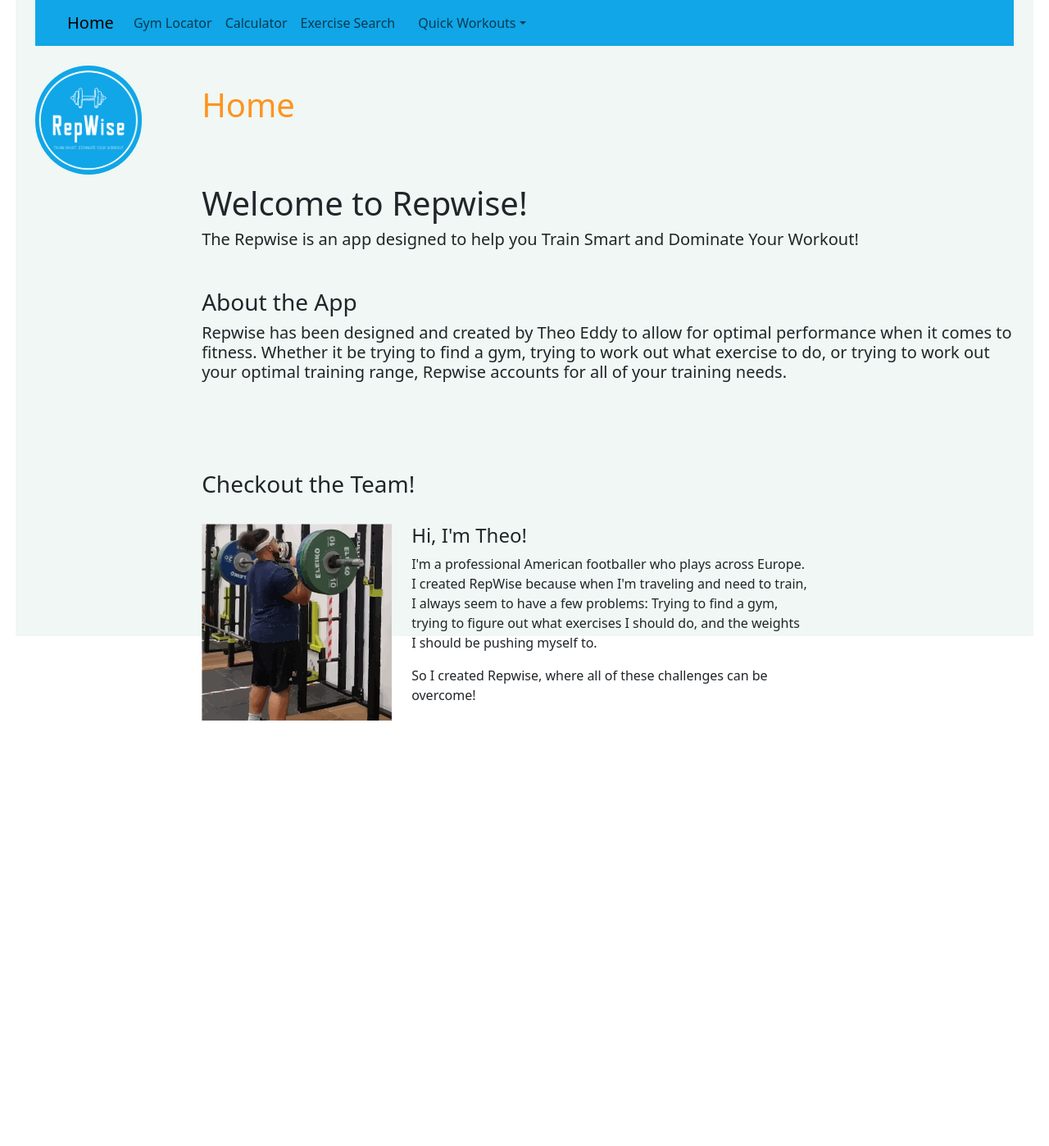
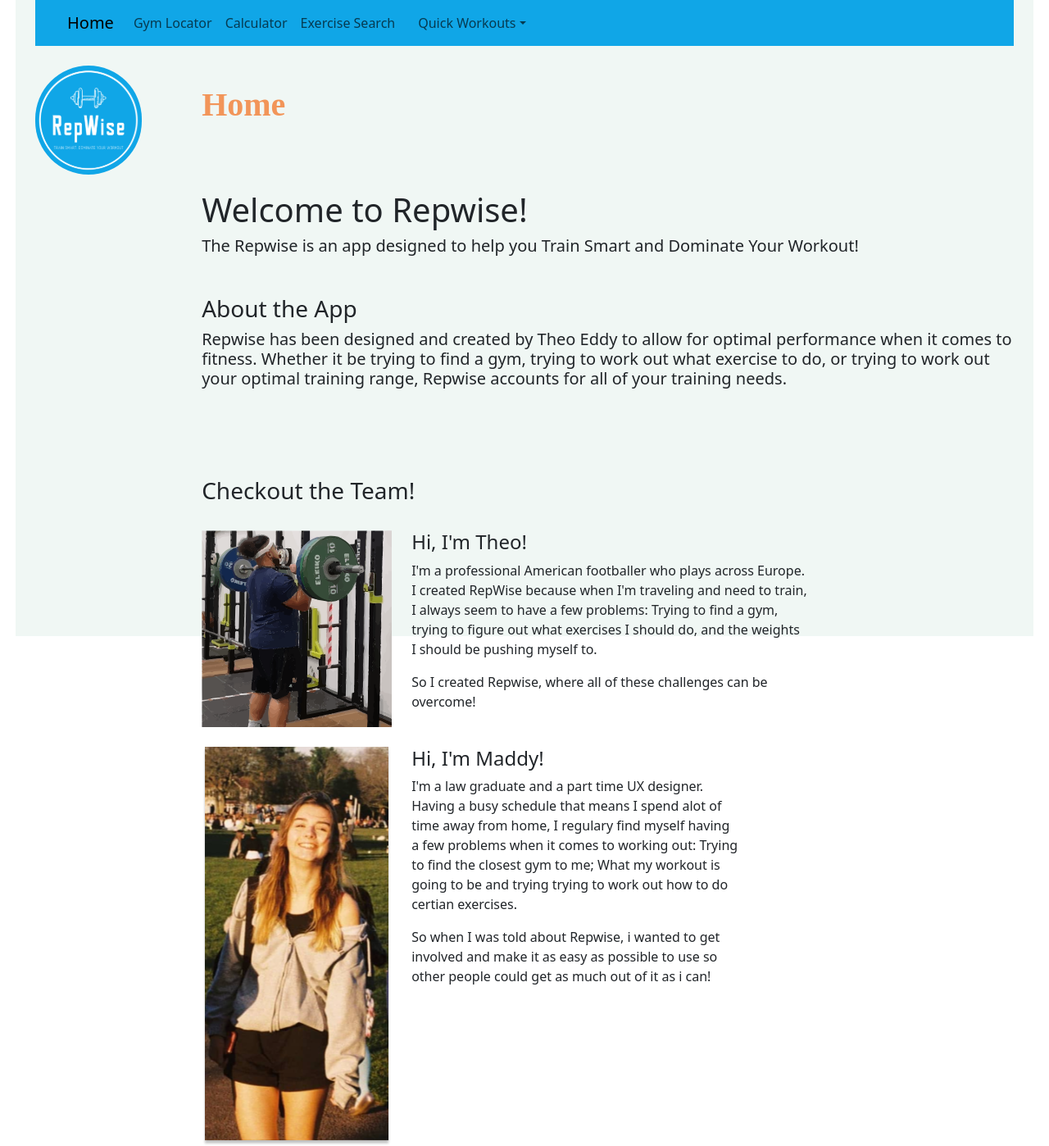
Before and after one commit to Theojeddy/Weightlifting-rep-calculator, a React (Create React App) app: page / in a window 1280 px wide. Shown: the whole page at 82% size. Before the commit the page ends 879 px from the top, so only its background shows below. Built offline with nearby package versions, Linux system fonts and the light colour scheme.

Commit message:
maddy profile added to home

```diff
--- a/src/App/App.css
+++ b/src/App/App.css
@@ -1,6 +1,6 @@
 :root {
   --primary-blue: #10a7e6;
-  --secondary-blue: #ff9320;
+  --Title-orange: #F29559;
   --primary-white: #ffffff;
   --primary-black: #000000;
   --background-white: #F0F7F4;
@@ -15,7 +15,13 @@
   text-align: center;
 }
 
-
+.Title {
+  font-family: 'gill-sans-nova', 'sans-serif';
+  font-size: 2.5rem;
+  color: var(--Title-orange);
+  font-weight: bold;
+  margin-bottom: 1rem;
+}
 
 
 .App-header {
--- /dev/null
+++ b/src/Components/Team pictures/MaddyProfile.js
@@ -0,0 +1,11 @@
+import maddy from "../../App/image 1maddy.svg";
+
+import "bootstrap/dist/css/bootstrap.css";
+
+export default function MaddyProfile() {
+  return (
+    <header>
+      <img src={maddy} alt="Maddy" className="img-fluid" />
+    </header>
+  );
+}
--- a/src/Pages/Calculator.js
+++ b/src/Pages/Calculator.js
@@ -35,16 +35,12 @@
           className="col mt-4
          text-center "
         >
-          <h1 style={{ color: "var(--secondary-blue)" }}>{title}</h1>
+          <h1 style={{ color: "var(--Title-orange)" }}>{title}</h1>
         </div>
         <div className="col mt-4 text-end">
           <HeaderHomeButton />
         </div>
       </div>
-      {/* end for header row */}
-
-      {/* start of page content */}
-      {/* pass down props of completed form and handle form submit */}
 
       <Dropdowns
         completed={completedForm}
--- a/src/Pages/Exercise.js
+++ b/src/Pages/Exercise.js
@@ -151,7 +151,7 @@
           </div>
         </div>
         <div className="col mt-4 text-center ">
-          <h1 style={{ color: "var(--secondary-blue)" }}>{title}</h1>
+          <h1 style={{ color: "var(--Title-orange)" }}>{title}</h1>
         </div>
         <div className="col mt-4 text-end">
           <HeaderHomeButton />
--- a/src/Pages/Gym.js
+++ b/src/Pages/Gym.js
@@ -62,7 +62,7 @@
           </div>
         </div>
         <div className="col mt-4 text-center ">
-          <h1 style={{ color: "var(--secondary-blue)" }}>{title}</h1>
+          <h1 style={{ color: "var(--Title-orange)" }}>{title}</h1>
         </div>
         <div className="col mt-4 text-end">
           <HeaderHomeButton />
--- a/src/Pages/Home.js
+++ b/src/Pages/Home.js
@@ -5,6 +5,7 @@
 
 import "bootstrap/dist/css/bootstrap.css";
 import TheoProfile from "../Components/Team pictures/TheoProfile";
+import MaddyProfile from "../Components/Team pictures/MaddyProfile";
 
 export default function Home({ title, setTitle }) {
   useEffect(() => {
@@ -25,12 +26,13 @@
 
         <div className="col-10 mt-5 text-start">
           <div className="row">
-          <h1 style={{ color: "var(--secondary-blue)" }}>{title}</h1>
+            <h1 className="Title">{title}</h1>
           </div>
           <div className="row mt-3 text-start pt-5">
             <h1>Welcome to Repwise!</h1>
             <h5>
-            The Repwise is an app designed to help you Train Smart and Dominate Your Workout!
+              The Repwise is an app designed to help you Train Smart and
+              Dominate Your Workout!
             </h5>
           </div>
         </div>
@@ -43,10 +45,10 @@
           <h3>About the App</h3>
           <h5>
             Repwise has been designed and created by Theo Eddy to allow for
-          optimal performance when it comes to fitness. Whether it be trying to
-          find a gym, trying to work out what exercise to do, or trying to work
-          out your optimal training range, Repwise accounts for all of your
-          training needs.
+            optimal performance when it comes to fitness. Whether it be trying
+            to find a gym, trying to work out what exercise to do, or trying to
+            work out your optimal training range, Repwise accounts for all of
+            your training needs.
           </h5>
         </div>
       </div>
@@ -70,16 +72,43 @@
             <div className="col-6 text-start">
               <h4>Hi, I'm Theo!</h4>
               <p>
-              I'm a professional American footballer who plays across Europe. I
-              created RepWise because when I'm traveling and need to train, I
-              always seem to have a few problems: Trying to find a gym, trying
-              to figure out what exercises I should do, and the weights I
-              should be pushing myself to.
+                I'm a professional American footballer who plays across Europe.
+                I created RepWise because when I'm traveling and need to train,
+                I always seem to have a few problems: Trying to find a gym,
+                trying to figure out what exercises I should do, and the weights
+                I should be pushing myself to.
               </p>
-            <p>So I created Repwise, where all of these challenges can be overcome!</p>
+              <p>
+                So I created Repwise, where all of these challenges can be
+                overcome!
+              </p>
+            </div>
+
+            <div className="col-10">
+            <div className="row mt-4"></div>
+          <div className="row">
+            <div className="col-6" style={{ width: "20vw" }}>
+              <MaddyProfile/>
+            </div>
+            <div className="col-6 text-start">
+              <h4>Hi, I'm Maddy!</h4>
+              <p>
+                I'm a law graduate and a part time UX designer.
+                Having a busy schedule that means I spend alot of time away from home,
+                I regulary find myself having a few problems when it comes to working out:
+                Trying to find the closest gym to me; What my workout is going to be and trying
+                trying to work out how to do certian exercises.
+
+              </p>
+              <p>
+                So when I was told about Repwise, i wanted to get involved and make it as easy as possible to use
+                so other people could get as much out of it as i can!
+              </p>
             </div>
             </div>
           </div>
         </div>
       </div>
-)};
+    </div>
+    </div>
+  );};
--- a/src/Pages/QWLegs.js
+++ b/src/Pages/QWLegs.js
@@ -24,7 +24,7 @@
         </div>
 
         <div className="col mt-4 text-center ">
-          <h1 style={{ color: "var(--secondary-blue)" }}>{title}</h1>
+          <h1 style={{ color: "var(--Title-orange)" }}>{title}</h1>
         </div>
         <div className="col mt-4 "></div>
       </div>
--- a/src/Pages/QWPull.js
+++ b/src/Pages/QWPull.js
@@ -22,7 +22,7 @@
         </div>
 
         <div className="col mt-4 text-center ">
-          <h1 style={{ color: "var(--secondary-blue)" }}>{title}</h1>
+          <h1 style={{ color: "var(--Title-orange)" }}>{title}</h1>
         </div>
         <div className="col mt-4 "></div>
       </div>
--- a/src/Pages/QWPush.js
+++ b/src/Pages/QWPush.js
@@ -24,7 +24,7 @@
         </div>
 
         <div className="col mt-4 text-center ">
-          <h1 style={{ color: "var(--secondary-blue)" }}>{title}</h1>
+          <h1 style={{ color: "var(--Title-orange)" }}>{title}</h1>
         </div>
         <div className="col mt-4 "></div>
       </div>
```
Also changed, not shown: src/App/image 1maddy.svg (added). Lines whose indentation alone changed are shown as unchanged.
